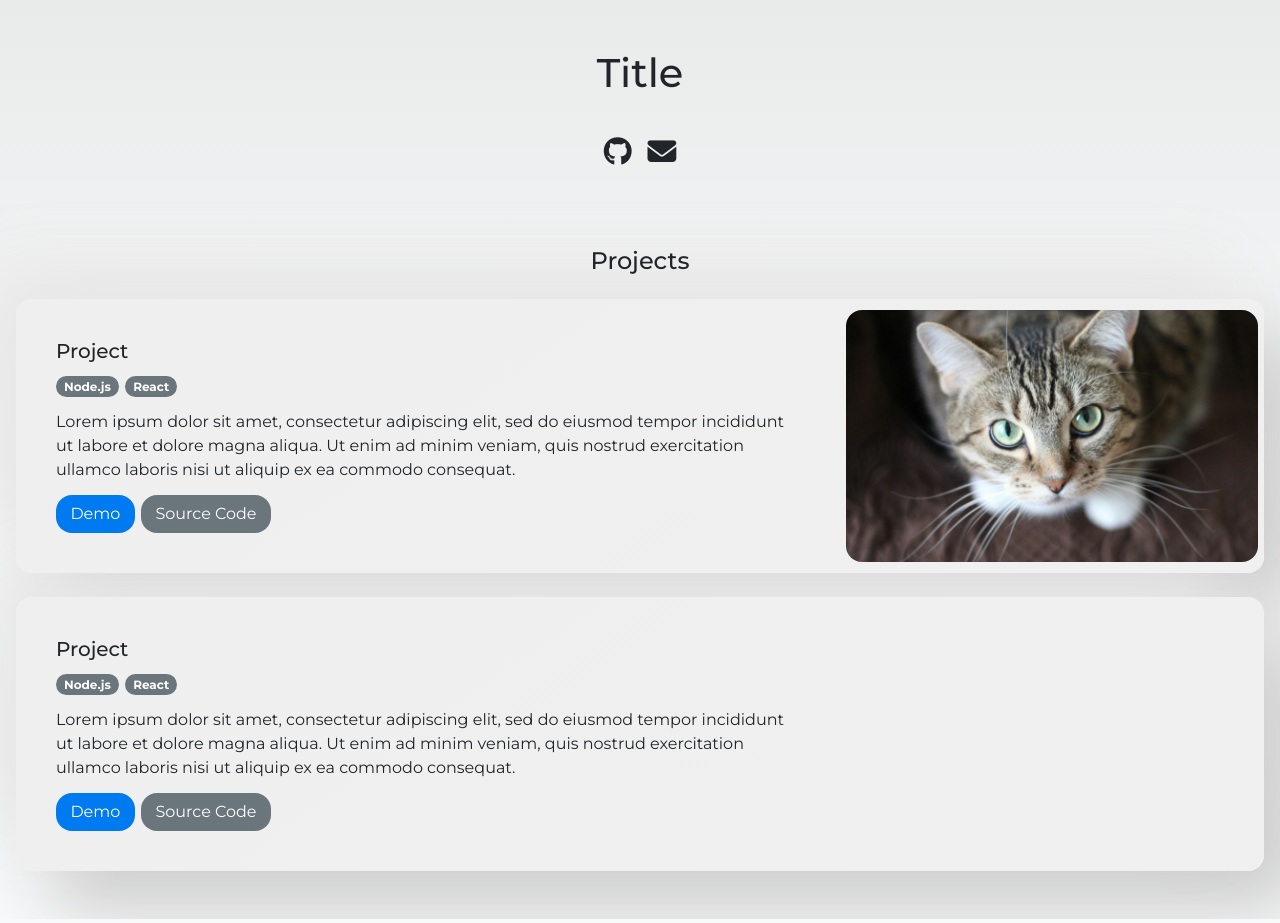
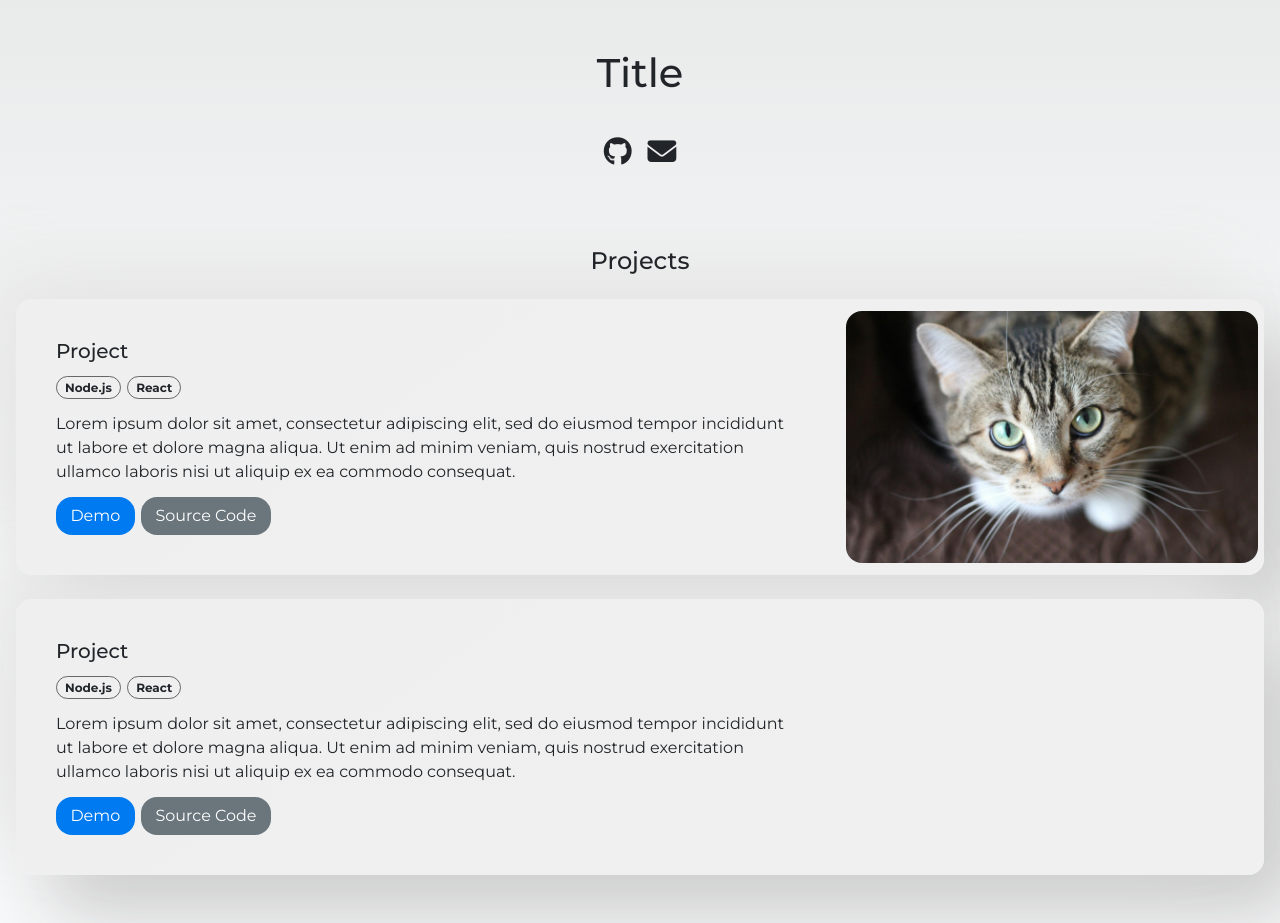
Before and after one commit to wizguin/projects-page, a React (Vite) app: page / in a window 1280 px wide. Built offline with nearby package versions, Linux system fonts and the light colour scheme.

Commit message:
Update badge style

```diff
--- a/src/Variables.css
+++ b/src/Variables.css
@@ -19,6 +19,10 @@
     --card-gradient-end: #f0f0f0;
     --card-shadow-start: #e7e7e7;
     --card-shadow-end: #c7c7c7;
+
+    --badge: transparent;
+    --badge-border: #212529aa;
+    --badge-font: #212529;
 
     --video-bg: #000;
     --video-btn: #fff;
@@ -48,4 +52,7 @@
     --card-gradient-end: #23282c;
     --card-shadow-start: #292e33;
     --card-shadow-end: #191c1f;
+
+    --badge-border: #dee2e6aa;
+    --badge-font: #dee2e6;
 }
--- a/src/components/section/card/Card.css
+++ b/src/components/section/card/Card.css
@@ -43,8 +43,9 @@
     border-radius: 1rem;
     font-size: 0.75rem;
     font-weight: 700;
-    background: var(--btn-secondary);
-    color: var(--font-secondary);
+    background: var(--badge);
+    border: 1px solid var(--badge-border);
+    color: var(--badge-font);
 }
 
 .card p {
```
